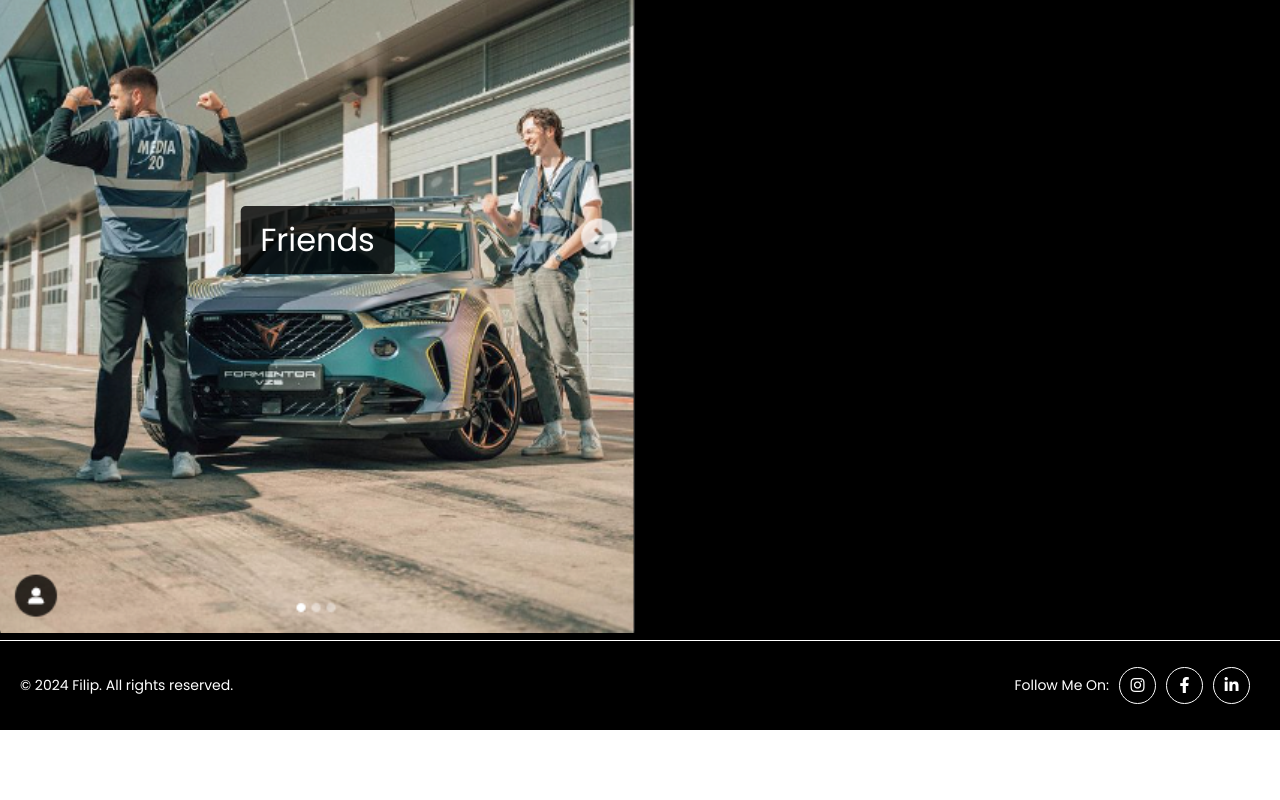
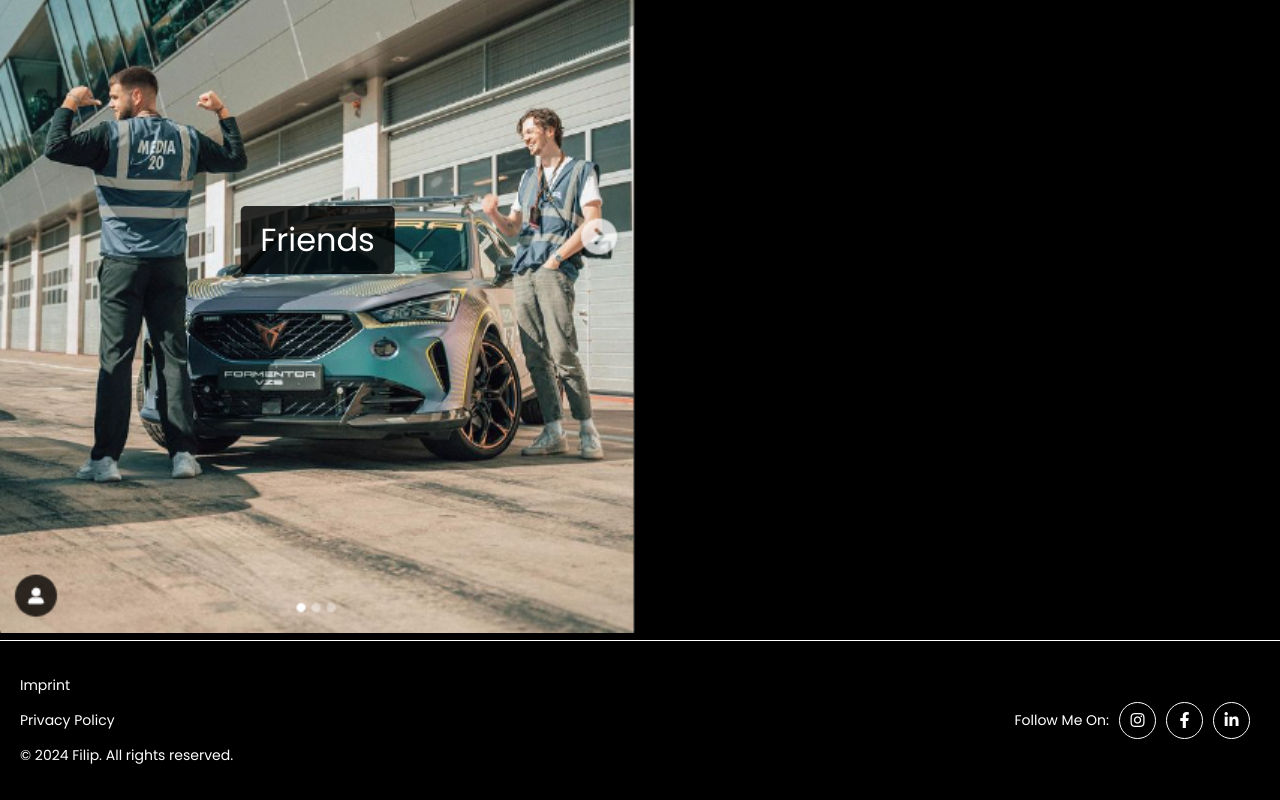
Before and after one commit to DavidV0/filip_kufner, an Angular app: page / in a window 1280 px wide. Shown: the part 2582-3382 px from the top of the page. Before the commit the page ends 3312 px from the top, so only its background shows below. Built offline with nearby package versions, Linux system fonts and the light colour scheme.

Commit message:
footer update

```diff
--- a/src/app/components/shared/footer/footer.component.html
+++ b/src/app/components/shared/footer/footer.component.html
@@ -1,6 +1,8 @@
 <footer class="footer">
   <div class="footer-container">
     <div class="footer-left">
+      <p>Imprint</p>
+      <p>Privacy Policy</p>
       <p>© 2024 Filip. All rights reserved.</p>
     </div>
     <div class="footer-right">
--- a/src/app/components/shared/footer/footer.component.scss
+++ b/src/app/components/shared/footer/footer.component.scss
@@ -1,7 +1,7 @@
 .footer {
   border-top: white solid 1px;
-  background-color: #000; /* Schwarzer Hintergrund */
-  color: #fff; /* Weißer Text */
+  background-color: #000;
+  color: #fff;
   padding: 20px 0;
 
   .footer-container {
@@ -15,6 +15,9 @@
 
   .footer-left {
     font-size: 14px;
+    > p {
+      cursor: pointer;
+    }
   }
 
   .footer-right {
```
